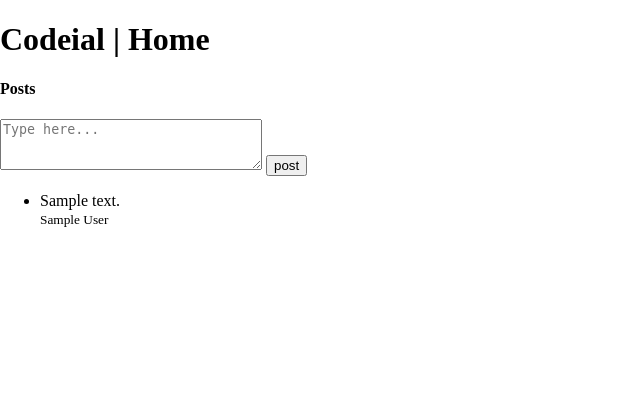
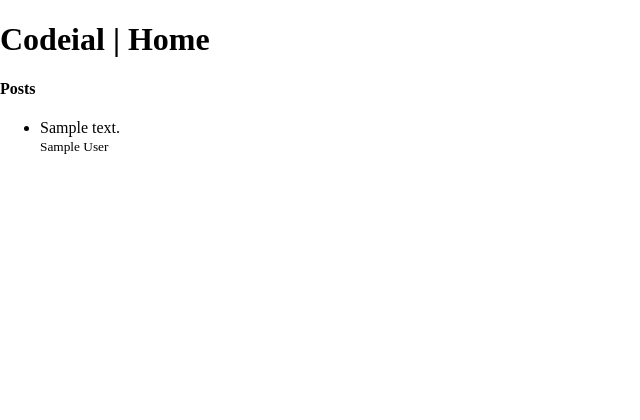
Before and after one commit to ashishpal07/Social-Media, a Node server app: page / in a window 1280 px wide. Shown: the part 37-457 px from the top of the page, without its empty margins (0-640 px from the left). Run offline with Node 20, Linux system fonts and the light colour scheme; tables that the repository leaves empty hold one stand-in row (values such as "Sample post"); some libraries are stand-ins or nearby versions.

Commit message:
if user is authenticate then only can post

```diff
--- a/routes/posts.js
+++ b/routes/posts.js
@@ -1,8 +1,9 @@
 const express = require('express');
 const router = express.Router();
+const passport = require('passport');
 
 const postsController = require('../controllers/post_controller');
 
-router.post('/create', postsController.create);
+router.post('/create', passport.checkAuthentication, postsController.create);
 
 module.exports = router;
--- a/views/home.ejs
+++ b/views/home.ejs
@@ -4,10 +4,12 @@
 <section id="feed-post">
     <h4>Posts</h4>
 
-    <form action="/posts/create" id="new-post-form" method="POST">
-        <textarea name="content" id="" cols="30" rows="3" placeholder="Type here..."></textarea>
-        <input type="submit" value="post">
-    </form>
+    <% if(locals.user){ %>
+        <form action="/posts/create" id="new-post-form" method="POST">
+            <textarea name="content" id="" cols="30" rows="3" placeholder="Type here..."></textarea>
+            <input type="submit" value="post">
+        </form>
+    <% } %>
 
     <div id="post-list-container">
         <ul>
```
